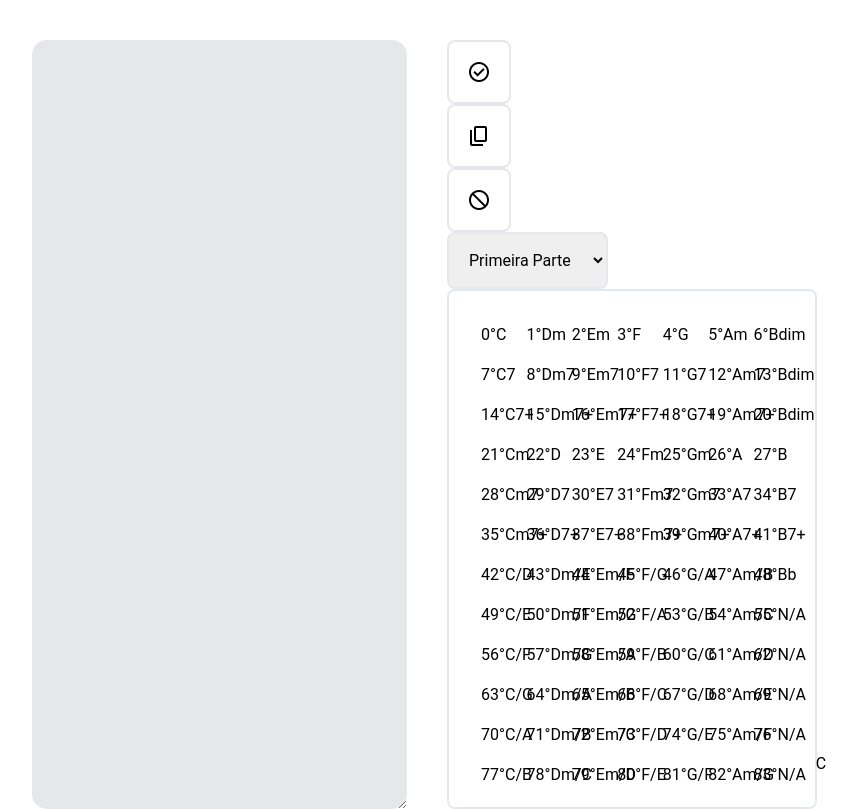
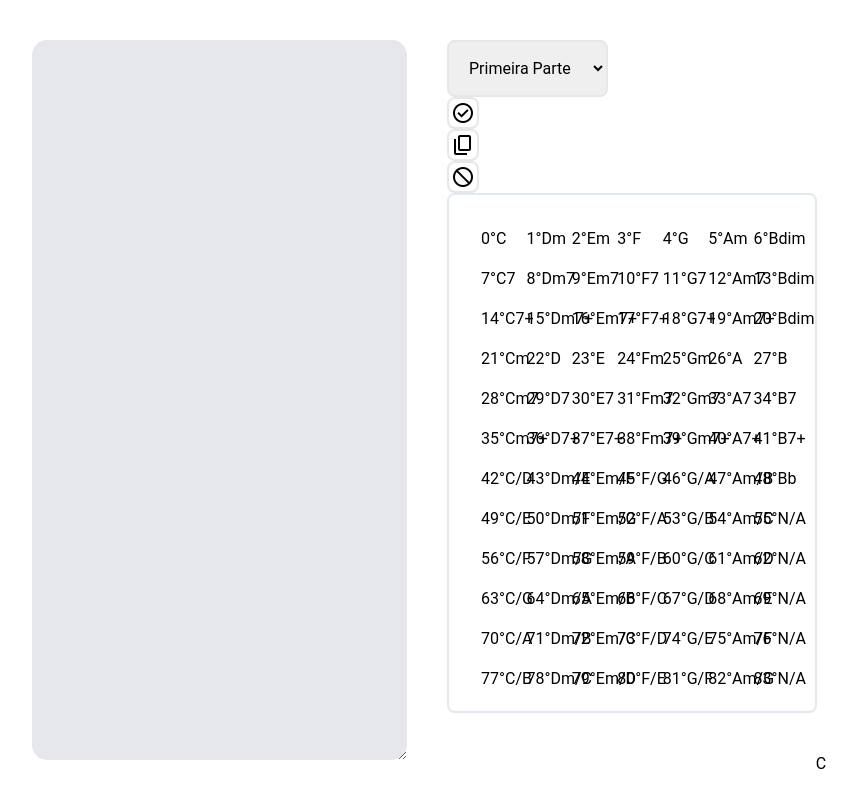
Before and after one commit to thiago-silva-santos/gospeltune, a Nuxt app: page /dev/edit in a window 1280 px wide. Shown: the whole page, without its empty margins (423-1280 px from the left). Built offline with nearby package versions, Linux system fonts and the light colour scheme.

Commit message:
Melhora funcionalidades na tela de edição

```diff
--- /dev/null
+++ b/components/Dev/Warning.vue
@@ -0,0 +1,15 @@
+<template>
+     <div class="fixed flex justify-center items-center top-0 left-0 w-full h-full bg-black/50">
+               <div class="bg-white p-8 rounded-lg min-h-52 min-w-80 flex flex-col items-center justify-between">
+                    <h1>Atenção!</h1>
+                    <div class="flex w-full  gap-4 items-center justify-between">
+                         <slot></slot>
+
+                    </div>
+               </div>
+     </div>
+</template>
+<script setup>
+const props = defineProps(['foo'])
+
+</script>
--- a/pages/dev/edit.vue
+++ b/pages/dev/edit.vue
@@ -1,30 +1,11 @@
 <template>
      <div class="devpage">
           <div class="song_preview">
-               <cifra-musica :musica="cifra"/>
+               <cifra-musica :musica="cifra" />
           </div>
           <textarea v-model="textAreaValores"></textarea>
           <div class="flex flex-col gap-10">
-               <div class="flex gap-10">
-                    <div class="w-full flex gap-10">
-                         <button class="edit_btn_actions text-green-500" @click="() => createSong(textAreaValores)">
-                              <span class="material-symbols-outlined font-bold text-3xl">
-                                   check_circle
-                              </span>
-                         </button>
-                         <button class="edit_btn_actions text-yellow-500" @click="copyAndSave">
-                              <span class="material-symbols-outlined font-bold text-3xl">
-                                   content_copy
-                              </span>
-                              <span class="copied_message" v-if="copied">Copiado!</span>
-                         </button>
-                         <button class="edit_btn_actions text-red-500" @click="limpar">
-                              <span class="material-symbols-outlined font-bold text-3xl">
-                                   block
-                              </span>
-                         </button>
-                    </div>
-                    <div class="flex w-full flex-col gap-10">
+               <div class="flex w-full flex-col gap-8">
                     <select v-model="cifraTipo">
                          <option value="Primeira Parte">
                               Primeira Parte
@@ -45,34 +26,76 @@
                               Final
                          </option>
                     </select>
+                    <div class="w-full flex gap-10">
+                         <button class="edit_btn_actions text-green-500" @click="() => createSong(textAreaValores)">
+                              <span class="material-symbols-outlined font-semibold text-lg">
+                                   check_circle
+                              </span>
+                         </button>
+                         <button class="edit_btn_actions text-yellow-500" @click="copyAndSave">
+                              <span class="material-symbols-outlined font-semibold text-lg">
+                                   content_copy
+                              </span>
+                              <span class="copied_message" v-if="copied">Copiado!</span>
+                         </button>
+                         <button class="edit_btn_actions text-red-500" @click="limpar">
+                              <span class="material-symbols-outlined font-semibold text-lg">
+                                   block
+                              </span>
+                         </button>
                     </div>
                </div>
-               <div class="w-[full] h-full flex justify-center items-center">
-                    <dev-campo-harmonico class="min-w-[500px]" />
+
+               <div class="grid grid-cols-[400px_1fr]">
+                    <div class="flex flex-col gap-4">
+
+                         <div v-for="(parte, index) in cifra" :key="index" draggable="true"
+                              @dragstart="dragStart(index)" @dragover.prevent @drop="drop(index)"
+                              class="flex w-full max-w-[375px] flex-col bg-gray-100 p-4 rounded-md cursor-pointer"
+                              :class="{'dragging': draggedIndex === index}"
+                                   >
+                              <div class="flex justify-between">
+                                   <h1>{{ parte.tipo }}</h1>
+                                   <button class="edit_btn_actions text-red-500 hover:border-red-100" @click="deleteParte(parte)">
+                                        <span class="material-symbols-outlined font-semibold text-lg">
+                                             block
+                                        </span>
+                                   </button>
+                              </div>
+                              <cifra-musica :musica="songParteToArray(parte)" />
+                         </div>
+                    </div>
+
+                    <dev-campo-harmonico class="min-w-[600px] min-h-[700px]" />
                </div>
 
 
                <ButtonTuning />
           </div>
-
+          <DevWarning v-if="warning">
+               <button class="rounded-lg bg-red-500 p-4 text-white w-32"
+                    @click="() => warning = false">Cancelar</button>
+               <button class="rounded-lg bg-green-500 p-4 text-white w-32">Continuar</button>
+          </DevWarning>
      </div>
 </template>
 <script setup lang="ts">
-import { useTonalidadeStore } from '@/stores/tonalidade'
 import { ICifra, ISongPartes, SongTipos } from '@/types/cifra/Cifra'
 import { ref } from 'vue'
+
+
 const cifraTipo = ref<SongTipos>('Primeira Parte')
 const textAreaValores = ref<string>('')
 const cifra = ref<ISongPartes[]>([])
-const TonalidadeStore = useTonalidadeStore();
 const copied = ref(false)
+const warning = ref(false)
+const draggedIndex = ref(null)
+async function createSong(values: any) {
+     if (!textAreaValores.value.length) return
 
-
-function createSong(values: any) {
-     if (!textAreaValores.value.length) return
+     const result: ICifra[] = [];
      const lines = values.split("\n");
 
-     const result: ICifra[] = [];
      for (let i = 0; i < lines.length; i += 2) {
           const chords: string = lines[i];
           const verse: string = (i === lines.length - 1) ? chords : lines[i + 1].trim();
@@ -85,15 +108,26 @@ function createSong(values: any) {
           }
      }
 
+
      if (cifra.value.findIndex(x => x.tipo == cifraTipo.value) !== -1) {
+          const confirmed = await showWarning()
+          if (!confirmed) return
           const indice = cifra.value.findIndex(x => x.tipo == cifraTipo.value)
           cifra.value[indice].versos = result
-     } else {
-          cifra.value.push({ tipo: cifraTipo.value, versos: result })
+
+          return
      }
 
 
+     cifra.value.push({ tipo: cifraTipo.value, versos: result })
+
 }
+
+function songParteToArray(parte: ISongPartes) {
+     return [parte]
+}
+
+
 function copyAndSave(e: any) {
      navigator.clipboard.writeText(JSON.stringify(cifra.value))
           .then(() => {
@@ -109,6 +143,39 @@ function copyAndSave(e: any) {
 function limpar() {
      cifra.value = [],
           textAreaValores.value = ''
+}
+
+async function deleteParte(parte: ISongPartes) {
+     const confirmed = await showWarning()
+     if (!confirmed) return
+     cifra.value = cifra.value.filter(x => x.tipo !== parte.tipo)
+
+}
+
+function showWarning() {
+     return new Promise((resolve) => {
+          if (confirm(`"${cifraTipo.value}" já existe. Você deseja continuar?`)) {
+               resolve(true)
+          } else {
+               resolve(false)
+          }
+     })
+}
+
+
+
+function dragStart(index: any) {
+     draggedIndex.value = index;
+}
+function drop(index: any) {
+     if (draggedIndex.value !== null && draggedIndex.value !== index) {
+          // Troca os itens
+          const items = [...cifra.value];
+          const [movedItem] = items.splice(draggedIndex.value, 1);
+          items.splice(index, 0, movedItem);
+          cifra.value = items;
+     }
+     draggedIndex.value = null;
 }
 
 
@@ -140,11 +207,16 @@ textarea {
 }
 
 .edit_btn_actions {
-     @apply p-2 w-16 h-16 rounded-lg border-2  flex justify-center items-center relative;
+     @apply p-2 w-8 h-8 rounded-lg border-2 flex justify-center items-center relative;
      transition: all .5s ease;
 }
 
 select {
      @apply border-2 rounded-lg p-4 outline-none cursor-pointer;
 }
+
+
+.dragging {
+  opacity: 0.2; /* Altere a opacidade enquanto o item está sendo arrastado */
+}
 </style>
```
Lines whose indentation alone changed are shown as unchanged.
